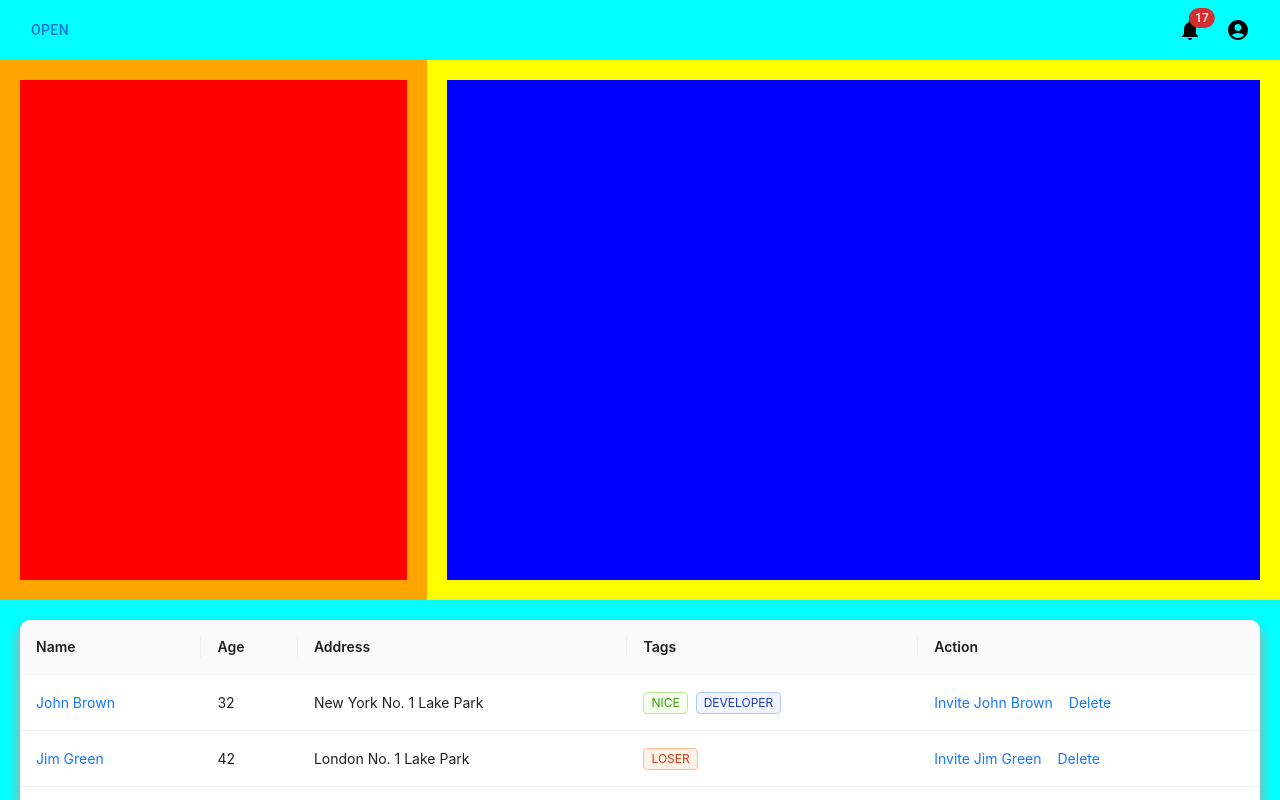
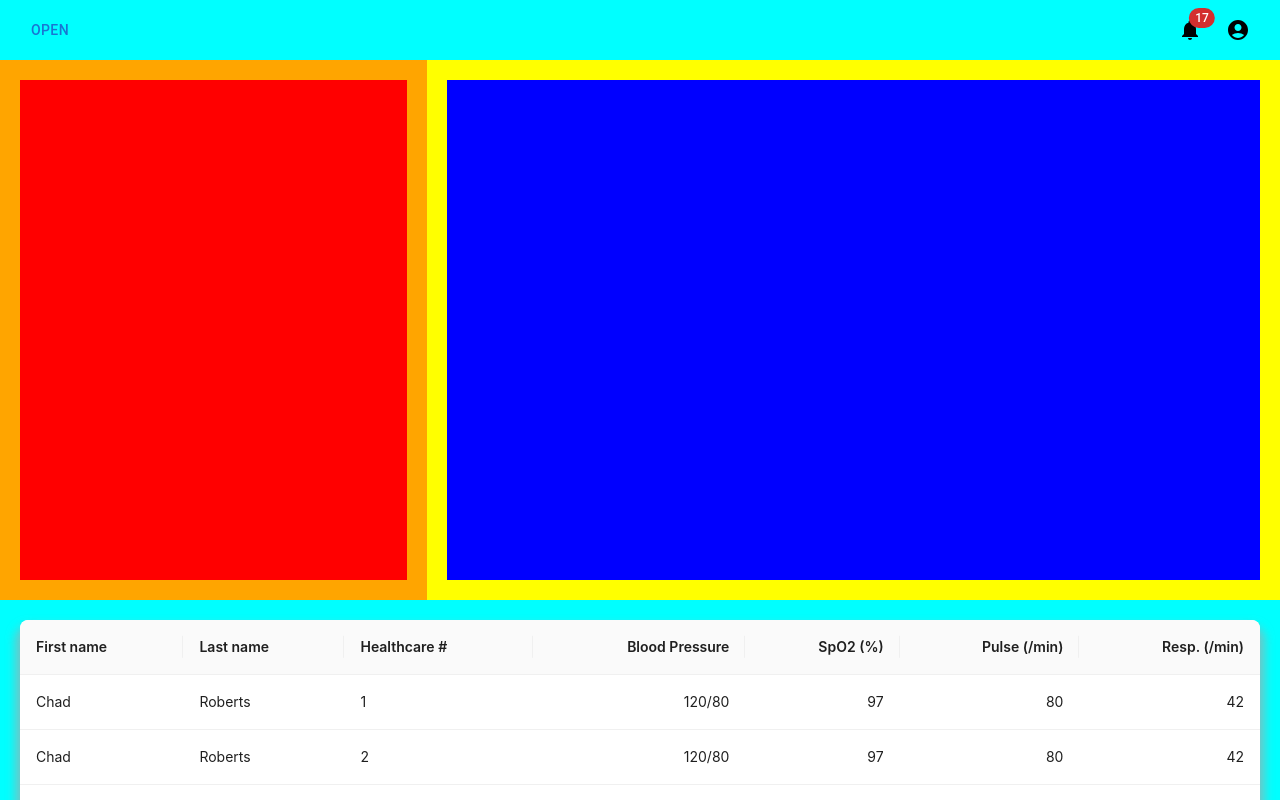
Before and after one commit to chadmroberts88/vital-vue-web, a React (Create React App) app: page / in a window 1280 px wide. Shown: the top 800 px of the page. Built offline with nearby package versions, Linux system fonts and the light colour scheme.

Commit message:
Fix for AntDesign table height.

```diff
--- a/src/components/PatientsTableNew.tsx
+++ b/src/components/PatientsTableNew.tsx
@@ -1,115 +1,210 @@
-import React from "react";
-import { Pagination, Row, Space, Table, Tag } from "antd";
-import type { TableProps } from "antd";
-
+import { Table } from "antd";
+import type { TablePaginationConfig, TableProps } from "antd";
 interface DataType {
+  id: string;
   key: string;
-  name: string;
-  age: number;
-  address: string;
-  tags: string[];
+  firstName: string;
+  lastName: string;
+  healthcareNumber: string;
+  bloodPressure: string;
+  specificOxygen: number;
+  pulse: number;
+  respirations: number;
 }
 
 const columns: TableProps<DataType>["columns"] = [
   {
-    title: "Name",
-    dataIndex: "name",
-    key: "name",
-    render: (text) => <a>{text}</a>,
+    title: "First name",
+    key: "firstName",
+    dataIndex: "firstName",
   },
   {
-    title: "Age",
-    dataIndex: "age",
-    key: "age",
+    title: "Last name",
+    key: "lastName",
+    dataIndex: "lastName",
   },
   {
-    title: "Address",
-    dataIndex: "address",
-    key: "address",
+    title: "Healthcare #",
+    key: "healthcareNumber",
+    dataIndex: "healthcareNumber",
   },
   {
-    title: "Tags",
-    key: "tags",
-    dataIndex: "tags",
-    render: (_, { tags }) => (
-      <>
-        {tags.map((tag) => {
-          let color = tag.length > 5 ? "geekblue" : "green";
-          if (tag === "loser") {
-            color = "volcano";
-          }
-          return (
-            <Tag color={color} key={tag}>
-              {tag.toUpperCase()}
-            </Tag>
-          );
-        })}
-      </>
-    ),
+    title: "Blood Pressure",
+    key: "bloodPressure",
+    dataIndex: "bloodPressure",
+    align: "right",
   },
   {
-    title: "Action",
-    key: "action",
-    render: (_, record) => (
-      <Space size="middle">
-        <a>Invite {record.name}</a>
-        <a>Delete</a>
-      </Space>
-    ),
+    title: "SpO2 (%)",
+    key: "specificOxygen",
+    dataIndex: "specificOxygen",
+    align: "right",
+  },
+  {
+    title: "Pulse (/min)",
+    key: "pulse",
+    dataIndex: "pulse",
+    align: "right",
+  },
+  {
+    title: "Resp. (/min)",
+    key: "respirations",
+    dataIndex: "respirations",
+    align: "right",
   },
 ];
 
 const data: DataType[] = [
   {
-    key: "1",
-    name: "John Brown",
-    age: 32,
-    address: "New York No. 1 Lake Park",
-    tags: ["nice", "developer"],
+    id: "1234568",
+    key: "01",
+    firstName: "Chad",
+    lastName: "Roberts",
+    healthcareNumber: "1",
+    bloodPressure: `${120}/${80}`,
+    specificOxygen: 97,
+    pulse: 80,
+    respirations: 42,
   },
   {
-    key: "2",
-    name: "Jim Green",
-    age: 42,
-    address: "London No. 1 Lake Park",
-    tags: ["loser"],
+    id: "87654321",
+    key: "02",
+    firstName: "Chad",
+    lastName: "Roberts",
+    healthcareNumber: "2",
+    bloodPressure: `${120}/${80}`,
+    specificOxygen: 97,
+    pulse: 80,
+    respirations: 42,
   },
   {
-    key: "3",
-    name: "Joe Black",
-    age: 32,
-    address: "Sydney No. 1 Lake Park",
-    tags: ["cool", "teacher"],
+    id: "87654320",
+    key: "03",
+    firstName: "Chad",
+    lastName: "Roberts",
+    healthcareNumber: "3",
+    bloodPressure: `${120}/${80}`,
+    specificOxygen: 97,
+    pulse: 80,
+    respirations: 42,
+  },
+  {
+    id: "87654319",
+    key: "04",
+    firstName: "Chad",
+    lastName: "Roberts",
+    healthcareNumber: "14",
+    bloodPressure: `${120}/${80}`,
+    specificOxygen: 97,
+    pulse: 80,
+    respirations: 42,
+  },
+  {
+    id: "87654318",
+    key: "05",
+    firstName: "Chad",
+    lastName: "Roberts",
+    healthcareNumber: "125",
+    bloodPressure: `${120}/${80}`,
+    specificOxygen: 97,
+    pulse: 80,
+    respirations: 42,
+  },
+  {
+    id: "87654317",
+    key: "06",
+    firstName: "Chad",
+    lastName: "Roberts",
+    healthcareNumber: "17",
+    bloodPressure: `${120}/${80}`,
+    specificOxygen: 97,
+    pulse: 80,
+    respirations: 42,
+  },
+  {
+    id: "87654316",
+    key: "07",
+    firstName: "Chad",
+    lastName: "Roberts",
+    healthcareNumber: "09",
+    bloodPressure: `${120}/${80}`,
+    specificOxygen: 97,
+    pulse: 80,
+    respirations: 42,
+  },
+  {
+    id: "87654315",
+    key: "08",
+    firstName: "Chad",
+    lastName: "Roberts",
+    healthcareNumber: "1230",
+    bloodPressure: `${120}/${80}`,
+    specificOxygen: 97,
+    pulse: 80,
+    respirations: 42,
+  },
+  {
+    id: "87654314",
+    key: "09",
+    firstName: "Chad",
+    lastName: "Roberts",
+    healthcareNumber: "17890",
+    bloodPressure: `${120}/${80}`,
+    specificOxygen: 97,
+    pulse: 80,
+    respirations: 42,
+  },
+  {
+    id: "87654313",
+    key: "10",
+    firstName: "Chad",
+    lastName: "Roberts",
+    healthcareNumber: "1234x7890",
+    bloodPressure: `${120}/${80}`,
+    specificOxygen: 97,
+    pulse: 80,
+    respirations: 42,
+  },
+  {
+    id: "87654",
+    key: "11",
+    firstName: "Chad",
+    lastName: "Roberts",
+    healthcareNumber: "1234x7890",
+    bloodPressure: `${120}/${80}`,
+    specificOxygen: 97,
+    pulse: 80,
+    respirations: 42,
+  },
+  {
+    id: "854313",
+    key: "12",
+    firstName: "Chad",
+    lastName: "Roberts",
+    healthcareNumber: "1234x7890",
+    bloodPressure: `${120}/${80}`,
+    specificOxygen: 97,
+    pulse: 80,
+    respirations: 42,
   },
 ];
 
-const pagination = {
-  current: 1,
-  total: 0,
-  pageSize: 10,
-};
+const PatientsTable = () => {
+  const paginationConfig: TablePaginationConfig = {
+    pageSize: 5,
+  };
 
-const TableFooter = () => {
-  return (
-    <Row justify="space-between">
-      <Row>Some Left Side Content...</Row>
-      <Pagination {...pagination} />
-    </Row>
-  );
-};
-
-const PatientsTable = () => {
   return (
     <Table
       style={{
         width: "100%",
+        height: "394px",
         margin: "20px",
         borderRadius: "10px",
-        overflow: "hidden",
         boxShadow: "0px 10px 10px 5px #a9a9a9a9",
+        backgroundColor: "#FAFAFA",
       }}
-      footer={() => <TableFooter />}
-      pagination={false}
+      pagination={paginationConfig}
       columns={columns}
       dataSource={data}
     />
--- a/src/index.css
+++ b/src/index.css
@@ -21,6 +21,45 @@ code {
     monospace;
 }
 
+/* Allow fixed height for Ant Design table. */
+/* Must set height on component to take effect. */
+
+.ant-table-wrapper {
+  .ant-spin-nested-loading {
+    height: 100%;
+
+    .ant-spin-container {
+      height: 100%;
+      display: flex;
+      flex-flow: column nowrap;
+
+      .ant-table {
+        flex: auto;
+        overflow: hidden;
+
+        .ant-table-container {
+          height: 100%;
+          display: flex;
+          flex-flow: column nowrap;
+
+          .ant-table-header {
+            flex: none;
+          }
+
+          .ant-table-body {
+            flex: auto;
+            overflow: scroll;
+          }
+        }
+      }
+
+      .ant-table-pagination {
+        flex: none;
+      }
+    }
+  }
+}
+
 .MuiDataGrid-row.Mui-odd {
   background-color: aliceblue;
 }
```
